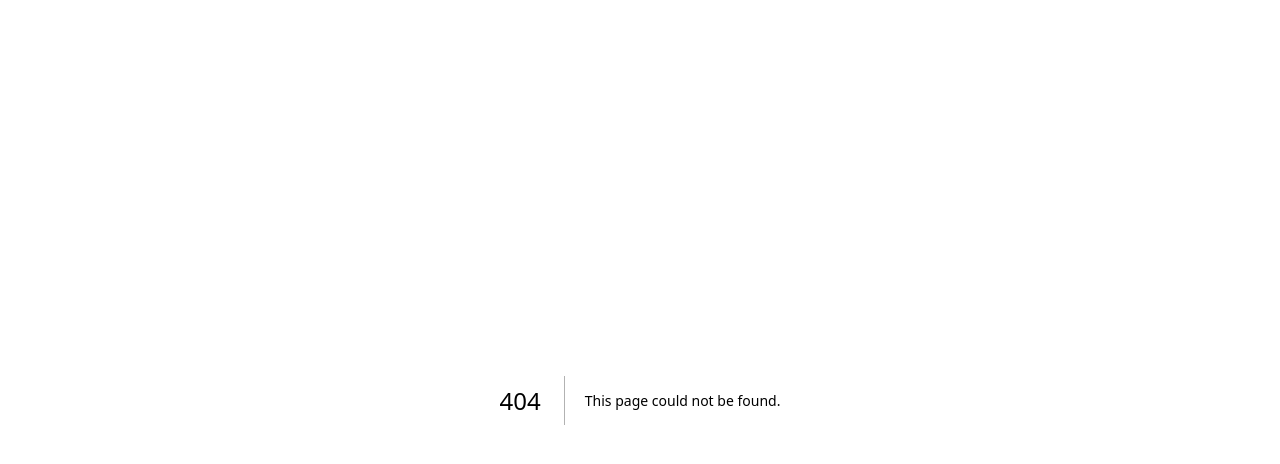
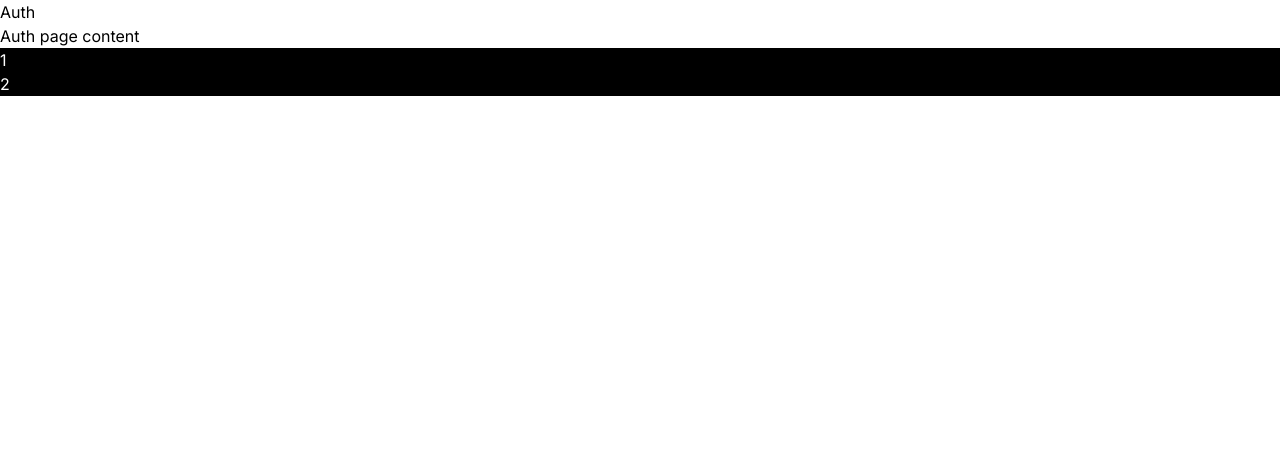
Before and after one commit to CodeVerseInc/codicon-mindFlow, a Next.js app: page /auth in a window 1280 px wide. Before the commit this address had no page. Shown: the top 464 px of the page. Built offline with nearby package versions, Linux system fonts and the light colour scheme.

Commit message:
ci: Google Authentication Feature

```diff
--- a/src/app/(home)/page.tsx
+++ b/src/app/(home)/page.tsx
@@ -1,7 +1,5 @@
+import Link from 'next/link'
+
 export default function Home() {
-	return (
-		<main className='bg-bg-gray h-screen'>
-			<h1 className='text-tom-thumb-500'>Y PURO MODO GUERRA MIS COMPAS</h1>
-		</main>
-	)
+	return <main className=''></main>
 }
--- /dev/null
+++ b/src/app/api/auth/[...nextauth]/route.ts
@@ -0,0 +1,13 @@
+import NextAuth from 'next-auth'
+import Google from 'next-auth/providers/google'
+
+const handler = NextAuth({
+	providers: [
+		Google({
+			clientId: process.env.GOOGLE_CLIENT_ID as String,
+			clientSecret: process.env.GOOGLE_CLIENT_SECRET as String
+		})
+	]
+})
+
+export { handler as GET, handler as POST }
--- /dev/null
+++ b/src/app/auth/page.tsx
@@ -0,0 +1,13 @@
+function Auth() {
+	return (
+		<section>
+			<h1>Auth</h1>
+			<p>Auth page content</p>
+			<article className='bg-black text-white'>
+				<div>1</div>
+				<div>2</div>
+			</article>
+		</section>
+	)
+}
+export default Auth
--- /dev/null
+++ b/src/app/dashboard/page.tsx
@@ -0,0 +1,4 @@
+function DashboardPage() {
+	return <div>DashboardPage</div>
+}
+export default DashboardPage
--- a/src/app/layout.tsx
+++ b/src/app/layout.tsx
@@ -1,6 +1,8 @@
 import type { Metadata } from 'next'
 import { Inter } from 'next/font/google'
 import './globals.css'
+import { NavBar } from '@/components/index'
+import { Session } from '@/context/SessionProvider'
 
 const inter = Inter({ subsets: ['latin'] })
 
@@ -19,7 +21,12 @@ export default function RootLayout({
 }>) {
 	return (
 		<html lang='es'>
-			<body className={inter.className}>{children}</body>
+			<body className={inter.className}>
+				<Session>
+					{/* <NavBar /> */}
+					{children}
+				</Session>
+			</body>
 		</html>
 	)
 }
--- a/src/components/index.ts
+++ b/src/components/index.ts
@@ -0,0 +1 @@
+export * from './ui/navbar/navBar'
--- /dev/null
+++ b/src/components/ui/navbar/navBar.tsx
@@ -0,0 +1,22 @@
+'use client'
+import { signIn, useSession } from 'next-auth/react'
+//Solo es de prueba
+import Link from 'next/link'
+
+export const NavBar = () => {
+	const { data: session } = useSession()
+	console.log(session)
+
+	return (
+		<div>
+			<Link href='/dashboard' className='bg-black p-5 text-white'>
+				Panel
+			</Link>
+			{/* <p>{session?.user?.name}</p>
+			<img src={session?.user?.image} />
+			<p>{session?.user?.email}</p> */}
+
+			<button onClick={() => signIn()}>signIn</button>
+		</div>
+	)
+}
--- /dev/null
+++ b/src/context/SessionProvider.tsx
@@ -0,0 +1,6 @@
+'use client'
+import { SessionProvider } from 'next-auth/react'
+
+export const Session = ({ children }: { children: React.ReactNode }) => {
+	return <SessionProvider>{children}</SessionProvider>
+}
```
Also changed, not shown: package.json (+6 -5 lines), 1 other file (tests, documents, lock files or other folders).
